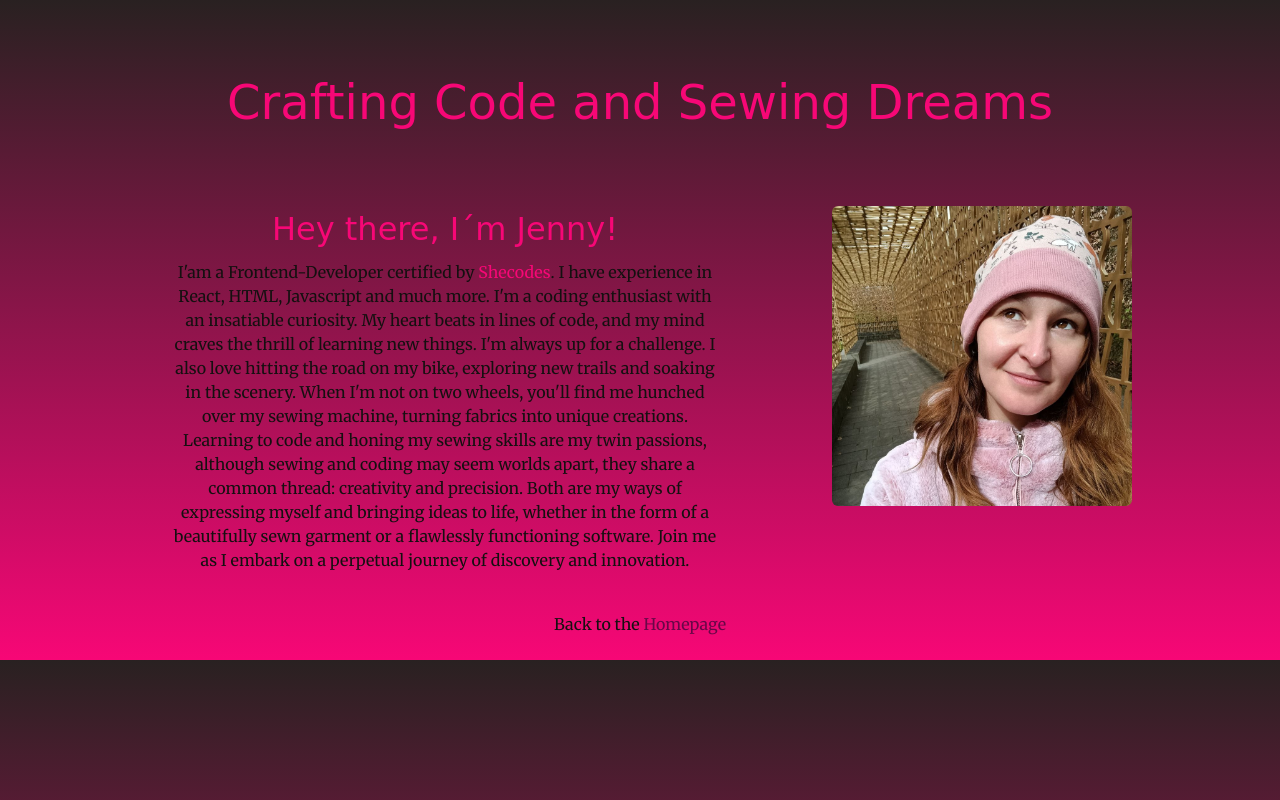
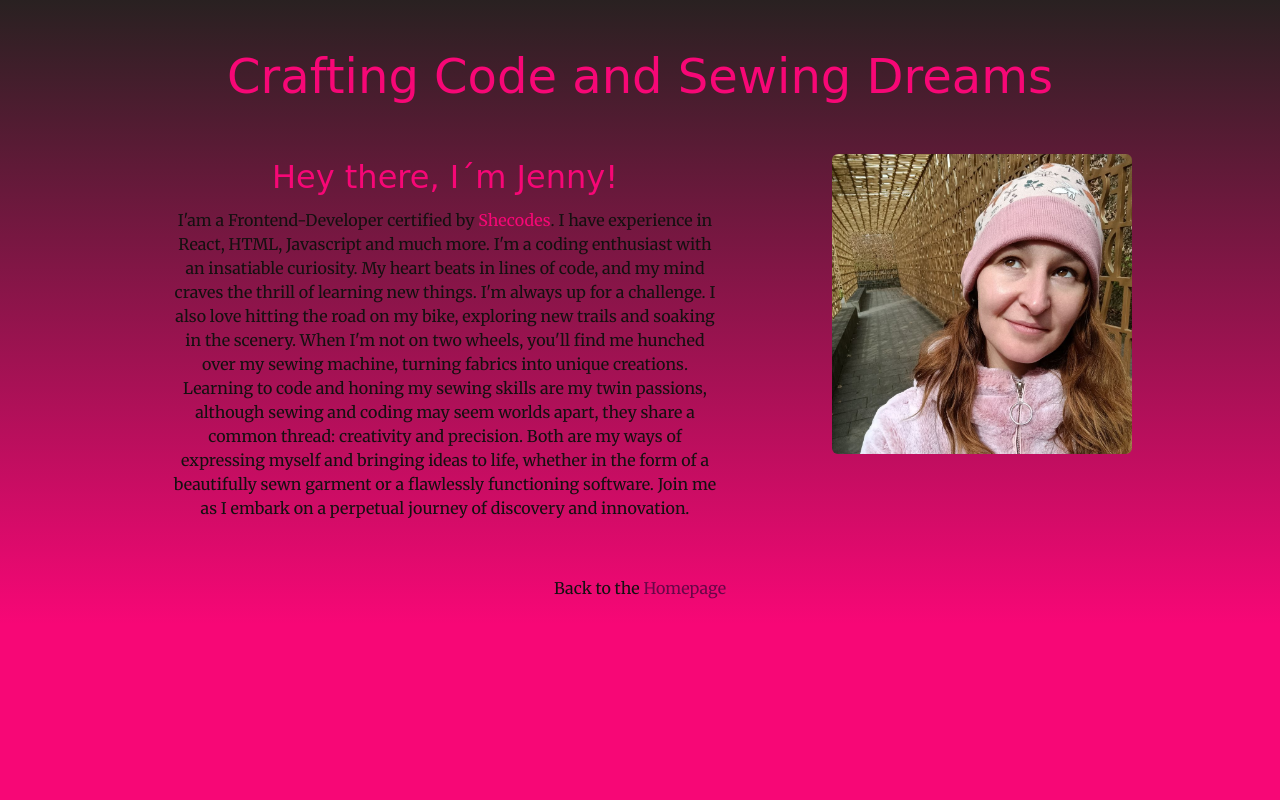
Before and after one commit to VictoriaBubbleGun/Professional-Portfolio, a plain HTML site: page aboutme.html in a window 1280 px wide. Drawn offline with nearby package versions, Linux system fonts and the light colour scheme; a web font is replaced by a local one.

Commit message:
litte spacing upgrade on the about me page

```diff
--- a/aboutme.html
+++ b/aboutme.html
@@ -29,9 +29,9 @@
   </head>
   <body>
     <div class="container">
-      <h1 class="text-center p-4 head">Crafting Code and Sewing Dreams</h1>
+      <h1 class="text-center mt-5 head">Crafting Code and Sewing Dreams</h1>
       <div class="grid gap-2">
-        <div class="row justify-content-evenly gap">
+        <div class="row justify-content-evenly mt-5">
           <div class="col-md-6">
             <h2 class="text-center p-1 ab-head">Hey there, I´m Jenny!</h2>
             <p class="text-center ab-text">
@@ -68,7 +68,7 @@
         </div>
       </div>
 
-      <footer class="text-center p-4">
+      <footer class="text-center p-4 mt-3">
         Back to the <a href="../" class="homepageLink">Homepage</a>
       </footer>
     </div>
--- a/css/aboutpage.css
+++ b/css/aboutpage.css
@@ -6,8 +6,9 @@
 }
 
 body {
+  background: linear-gradient(0deg, rgb(247, 7, 118) 0%, rgb(41, 33, 33) 100%);
   background-color: rgb(247, 7, 118);
-  background: linear-gradient(0deg, rgb(247, 7, 118) 0%, rgb(41, 33, 33) 100%);
+  background-repeat: no-repeat;
   font-family: "Merriweather", serif;
 }
 .head {
@@ -40,7 +41,4 @@ footer {
   .myself {
     max-width: 300px;
   }
-  .gap {
-    margin-top: 50px;
-  }
 }
```
